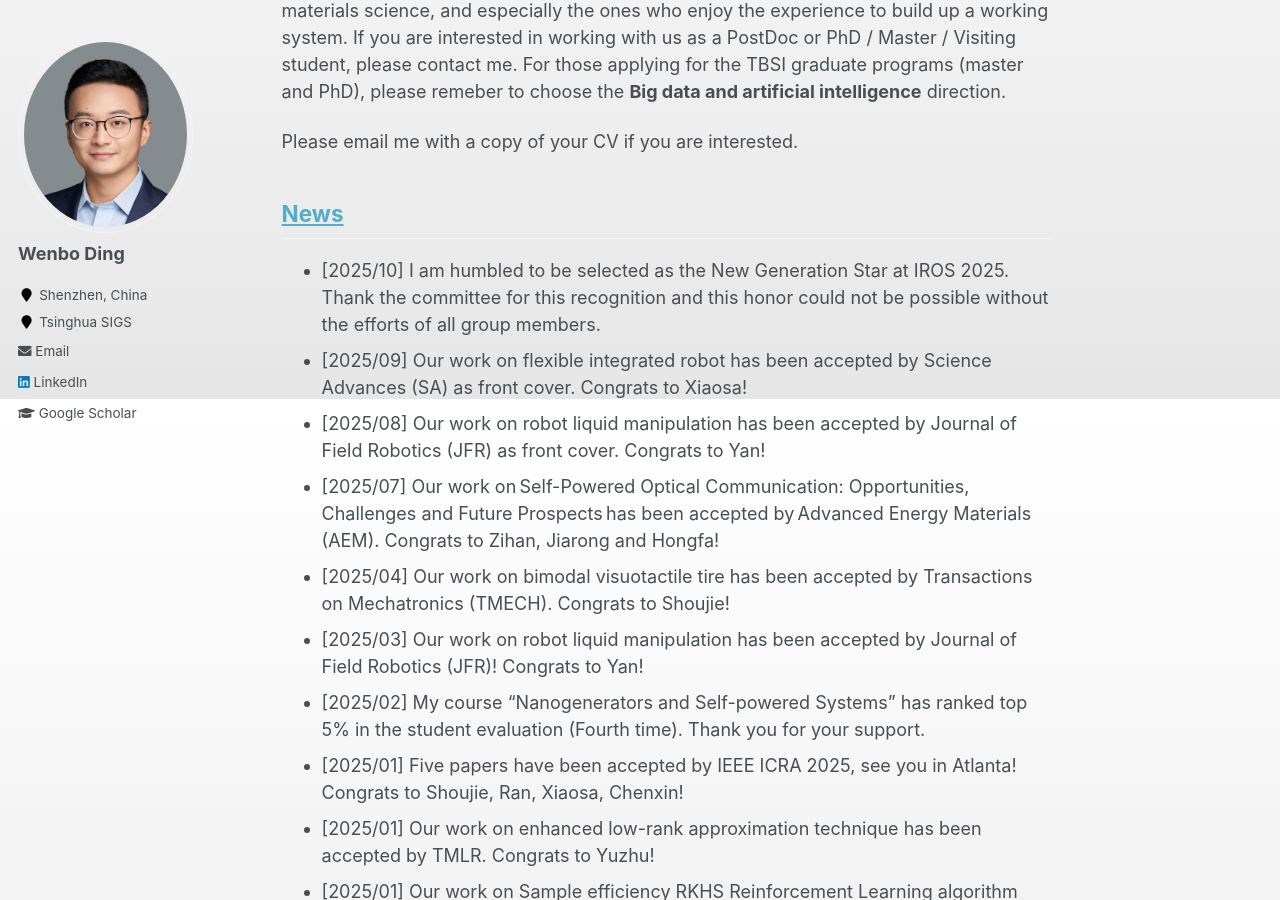
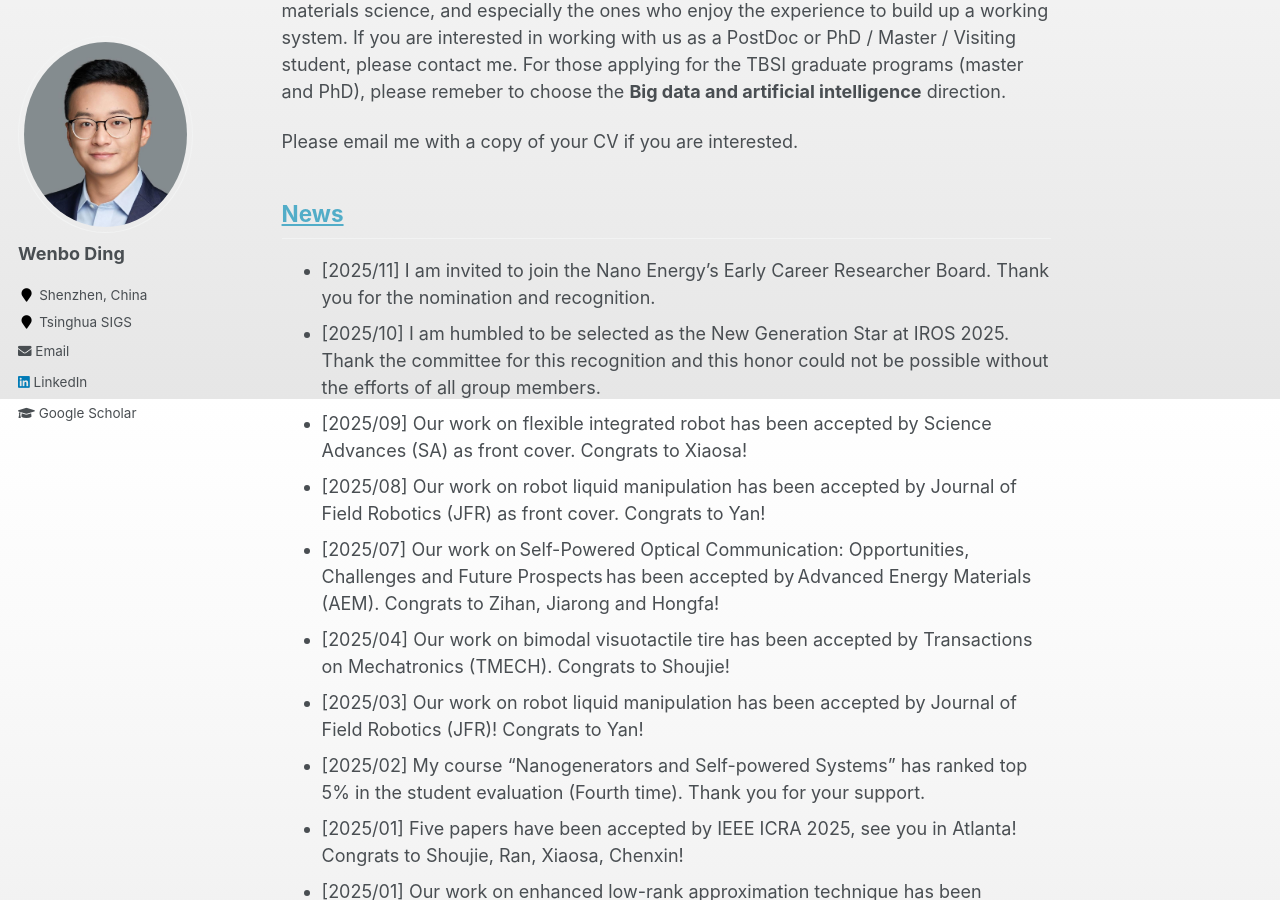
Before and after one commit to whenboy07/whenboy07.github.io, a Jekyll site: the page built from _pages/about.md, in a window 1280 px wide and 900 px high, scrolled down 1401 px. Built offline with Jekyll 4.4.1, drawn with Linux system fonts in a browser that asks for light colours.

Commit message:
update news

```diff
--- a/_pages/about.md
+++ b/_pages/about.md
@@ -36,6 +36,7 @@ Please email me with a copy of your CV if you are interested.
 <!-- Visit [Opportunities](/opportunities/) for all the opportunities. -->
 
 ## [News](/news/)
+* [2025/11] I am invited to join the Nano Energy’s Early Career Researcher Board. Thank you for the nomination and recognition.
 * [2025/10] I am humbled to be selected as the New Generation Star at IROS 2025. Thank the committee for this recognition and this honor could not be possible without the efforts of all group members.
 * [2025/09] Our work on flexible integrated robot has been accepted by Science Advances (SA) as front cover. Congrats to Xiaosa!
 * [2025/08] Our work on robot liquid manipulation has been accepted by Journal of Field Robotics (JFR) as front cover. Congrats to Yan!
```
Also changed, not shown: _pages/news.md (+1 -0 lines).
